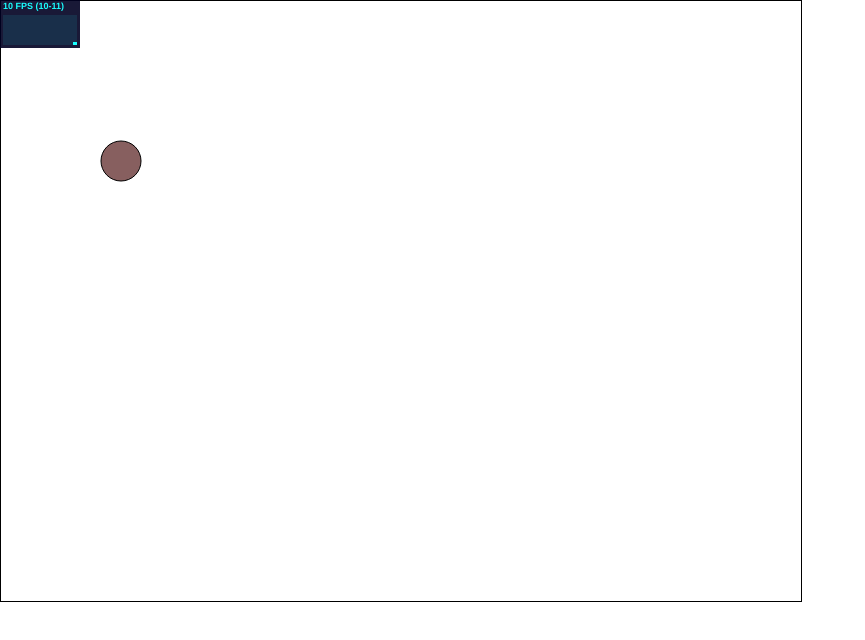
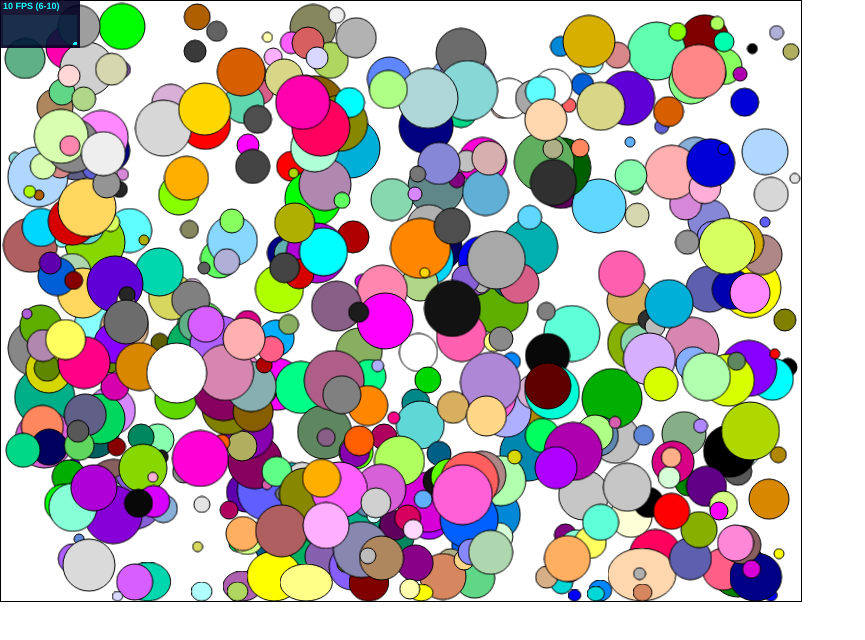
Before and after one commit to Sannita/gameJs, a plain HTML site: page WebContent/test.html in a window 1280 px wide. Shown: the whole page, without its empty margins (0-865 px from the left). Drawn offline with Linux system fonts and the light colour scheme; animation ran at ten frames a second.

Commit message:
item states and pre render

```diff
--- a/WebContent/js/ball.js
+++ b/WebContent/js/ball.js
@@ -1,11 +1,229 @@
 (function(g, Item, undefined){
+	var initStates = function(data){
+		var baseUpdate = function(item, world){
+			item.oldVx = item.vx;
+			item.oldVy = item.vy;
+
+			item.vx += item.currAx;
+			item.vy += item.currAy;
+
+			if(item.vx > 0 && item.vx > item.maxVx){
+				item.vx = item.maxVx;
+			}
+
+			if(item.vx < 0 && -item.vx > item.maxVx){
+				item.vx = -item.maxVx;
+			}
+
+			item.oldX = item.x;
+			item.oldY = item.y;
+
+			item.x += item.vx;
+			item.y += item.vy;
+
+			item.errX = 0;
+			item.errY = 0;
+
+			if( item.vx > 0 && item.x > world.getWidth() - 2 * item.radius){
+				item.x = world.getWidth() - 2 * item.radius;
+				item.vx *= -1;
+			}
+			if( item.vx < 0 && item.x < 0){
+				item.x = 0;
+				item.vx *= -1;
+			}
+			if( item.vy > 0 && item.y > world.getHeight() - 2 * item.radius){
+				item.y = world.getHeight() - 2 * item.radius;
+				item.vy *= -1;
+				item.bounce = true;
+			}else{
+				item.bounce = false;
+			}
+			if( item.vy < 0 && item.y < 0){
+				item.y = 0;
+				item.vy *= -1;
+			}
+		}
+
+		var StandOrMove = function(){
+			var state = this;
+			var imageData = null;
+
+			state.preRender = function(data){
+				imageData = g.utils.preRender(2 * data.radius, 2 * data.radius, function(ctx){
+					ctx.beginPath();
+					ctx.arc(data.radius + 1, data.radius + 1, data.radius, 0, 2 * Math.PI);
+					ctx.fillStyle = data.color;
+					ctx.fill();
+					ctx.stroke();
+				});
+			}
+
+			state.handleInput = function(item, input){
+				if(item.bounce){
+					return item.bouncingState;
+				}
+				if(input['KeyA'] || input['KeyD'] || input['KeyW'] || input['KeyS']){
+					return item.acceleratingState;
+				}
+				return null;
+			}
+			state.enter = function(item, input){
+				item.currAx = item.ax;
+				item.currAy = item.ay;
+			}
+			state.update = baseUpdate;
+			state.render = function(item, ctx, alpha){
+				alpha = alpha || 1;
+
+				var x = alpha * item.x + (1 - alpha) * item.oldX;
+				var y = alpha * item.y + (1 - alpha) * item.oldY;
+
+				ctx.drawImage(imageData, x, y);
+			}
+		}
+
+		var Accelerating = function(){
+			var state = this;
+			var imageData = null;
+
+			state.preRender = function(data){
+				imageData = g.utils.preRender(2 * data.radius, 2 * data.radius, function(ctx){
+					ctx.beginPath();
+					ctx.arc(data.radius + 1, data.radius + 1, data.radius, 0, 2 * Math.PI);
+					ctx.fillStyle = data.color;
+					ctx.fill();
+					ctx.stroke();
+				});
+			}
+
+			state.handleInput = function(item, input){
+				if(item.bounce){
+					return item.bouncingState;
+				}
+				if(!input['KeyA'] && !input['KeyD'] && !input['KeyW'] && !input['KeyS']){
+					return item.standOrMoveState;
+				}
+				return null;
+			}
+
+			state.enter = function(item, input){
+				if(input['KeyA']){
+					item.currAx = item.ax - 1;
+				}
+				if(input['KeyD']){
+					item.currAx = item.ax + 1;
+				}
+				if(input['KeyW']){
+					item.currAy = item.ay - 1;
+				}
+				if(input['KeyS']){
+					item.currAy = item.ay + 1;
+				}
+			}
+
+			state.update = baseUpdate;
+			state.render = function(item, ctx, alpha){
+				alpha = alpha || 1;
+
+				var x = alpha * item.x + (1 - alpha) * item.oldX;
+				var y = alpha * item.y + (1 - alpha) * item.oldY;
+
+				ctx.drawImage(imageData, x, y);
+			}
+		}
+
+		var Bouncing = function(){
+			var frame = 0;
+			var frames = [0.04, 0.08, 0.12, 0.16, 0.12, 0.08, 0.04];
+			var imageData = [];
+
+			var state = this;
+
+			state.preRender = function(data){
+				for(var i=0;i<frames.length;i++){
+					var d = frames[i];
+					var r1 = data.radius / (1 - d);
+					var r2 = data.radius * (1 - d)
+
+					imageData[i] = g.utils.preRender(2 * r1, 2 * r2, function(ctx){
+						var d = frames[i];
+						ctx.beginPath();
+						ctx.ellipse(r1, r2, r1 , r2, 0, 0, 2 * Math.PI);
+						ctx.fillStyle = data.color;
+						ctx.fill();
+						ctx.stroke();
+					});
+				}
+			}
+
+			state.enter = function(item, input){
+				frame = 0;
+			}
+			state.handleInput = function(item, input){
+				if(frame >= frames.length){
+					item.bounce = false;
+					return item.standOrMoveState;
+				}
+			}
+			state.update = function(item, world){
+				var d = (1 + frame) / frames.length;
+
+				item.vx += item.currAx;
+
+				if(item.vx > 0 && item.vx > item.maxVx){
+					item.vx = item.maxVx;
+				}
+
+				if(item.vx < 0 && -item.vx > item.maxVx){
+					item.vx = -item.maxVx;
+				}
+
+				item.oldX = item.x;
+				item.x += item.vx * d;
+
+				if( item.vx > 0 && item.x > world.getWidth() - 2 * item.radius){
+					item.x = world.getWidth() - 2 * item.radius;
+					item.vx *= -1;
+				}
+				if( item.vx < 0 && item.x < 0){
+					item.x = 0;
+					item.vx *= -1;
+				}
+			}
+			state.render = function(item, ctx, alpha){
+				alpha = alpha || 1;
+
+				var x = alpha * item.x + (1 - alpha) * item.oldX;
+				var y = alpha * item.y + (1 - alpha) * item.oldY;
+
+				//x = item.x + item.radius;
+				y = item.y;
+
+				var d = frames[frame];
+
+				ctx.drawImage(imageData[frame], x - (data.radius * d), y + (data.radius * d * 2));
+
+				frame++;
+			}
+		}
+
+		data.standOrMoveState = new StandOrMove();
+		data.acceleratingState = new Accelerating();
+		data.bouncingState = new Bouncing();
+		data.state = data.standOrMoveState;
+	}
 
 	var Ball = function(radius)
 	{
 	  var data = new g.items.ItemData();
 	  data.radius = radius;
+		data.maxVx = 30;
+		data.maxVy = 30;
 
-	  Item.call(this, 2 * radius, 2 * radius, data);
+		Item.call(this, 2 * radius, 2 * radius, data);
+
+		initStates(data);
 	}
 
 	g.utils.inherits(Ball, Item);
@@ -15,86 +233,17 @@
 	}
 
 	Ball.prototype.update = function(data, world, t, dt){
-		data.oldVx = data.vx;
-		data.oldVy = data.vy;
-
-		data.vx += data.ax;
-		data.vy += data.ay;
-
-		data.oldX = data.x;
-		data.oldY = data.y;
-
-		data.x += data.vx;
-		data.y += data.vy;
-
-		data.errX = 0;
-		data.errY = 0;
-
-		if( data.vx > 0 && data.x > world.getWidth() - 2 * data.radius){
-			data.x = world.getWidth() - 2 * data.radius;
-			data.vx *= -1;
-		}
-		if( data.vx < 0 && data.x < 0){
-			data.x = 0;
-			data.vx *= -1;
-		}
-		if( data.vy > 0 && data.y > world.getHeight() - 2 * data.radius){
-			data.y = world.getHeight() - 2 * data.radius;
-			data.vy *= -1;
-			data.bounce = true;
-		}else{
-			data.bounce = false;
-		}
-		if( data.vy < 0 && data.y < 0){
-			data.y = 0;
-			data.vy *= -1;
-		}
-
-		/*
-		var items = world.getItems();
-		for(var i=0;i<items.length;i++){
-			if(this.collide(data, items[i])){
-				if(data.vx > 0){
-					data.x = items[i].getX() - data.radius - items[i].getRadius();
-				}
-				if(data.vx < 0){
-					data.x = items[i].getX() + data.radius + items[i].getRadius();
-				}
-				if(data.vy > 0){
-					data.y = items[i].getY() - data.radius - items[i].getRadius();
-				}
-				if(data.vy < 0){
-					data.y = items[i].getY() + data.radius + items[i].getRadius();
-				}
-				data.toDelete = true;
-			}
-		}*/
+		data.state.update(data, world);
 	}
 
 	Ball.prototype.render = function(data, ctx, alpha ){
-		alpha = alpha || 1;
+		data.state.render(data,ctx,alpha);
+	}
 
-		var x = alpha * data.x + (1 - alpha) * data.oldX + data.radius;
-		var y = alpha * data.y + (1 - alpha) * data.oldY + data.radius;
-		ctx.beginPath();
-		if(data.bounce){
-			ctx.ellipse(x, y + data.radius * 0.15, data.radius / 0.85 , data.radius * 0.85, 0, 0, 2 * Math.PI);
-		}else{
-			ctx.arc(x, y, data.radius, 0, 2 * Math.PI);
-		}
-
-		ctx.fillStyle = data.color;
-		ctx.fill();
-		ctx.stroke();
-		/*
-		console.log(JSON.stringify({
-			alpha: alpha,
-			y : data.y,
-			oldY : data.oldY,
-			vy : data.vy,
-			errY : data.errY,
-			rY : y
-		}));*/
+	Ball.prototype.preRender = function(data){
+		data.standOrMoveState.preRender(data);
+		data.acceleratingState.preRender(data);
+		data.bouncingState.preRender(data);
 	}
 
 	Ball.prototype.collide = function(data, ball){
--- /dev/null
+++ b/WebContent/js/core.js
@@ -0,0 +1,44 @@
+//see http://articles.edwardsoft.com/private-prototype-functions
+
+(function(g, undefined){
+	g.utils ={};
+	g.items ={};
+
+	var bindPublicProtoFunctions = function(obj, data)
+	{
+	  var proto = Object.getPrototypeOf(obj);
+	  if(!proto)
+		return;
+
+	  for(key in proto)
+		if(typeof proto[key] == 'function')
+		  if(key != 'constructor' && key.charAt(key.length - 1) != '_')
+			obj[key] = proto[key].bind(obj, data);
+	}
+
+	var inherits = function(subclass, superclass)
+	{
+	  subclass.prototype = Object.create(superclass.prototype);
+	  subclass.prototype.constructor = subclass;
+	}
+
+	g.utils.bindPublicProtoFunctions = bindPublicProtoFunctions;
+	g.utils.inherits = inherits;
+
+	g.utils.getRandomInt = function(min, max){
+		return Math.floor(Math.random() * (max - min + 1)) + min;
+	}
+
+	g.utils.preRender = function(w, h, fnRender){
+		var canvas = document.createElement('canvas');
+		canvas.width = w + 2;
+		canvas.height = h + 2;
+
+		var ctx = canvas.getContext('2d');
+
+		fnRender(ctx);
+
+		ctx.getImageData(0,0,canvas.width,canvas.height);
+		return canvas;
+	}
+})(window.gameJs = {});
--- a/WebContent/js/items.js
+++ b/WebContent/js/items.js
@@ -1,28 +1,63 @@
 (function(g,undefined){
+	var BaseState = function(data){
+		var state = this;
+		var imageData = null;
+
+		state.preRender = function(data){
+			imageData = g.utils.preRender(data.w, data.h, function(ctx){
+				ctx.beginPath();
+				ctx.rect(1,1,data.w,data.h);
+				ctx.fillStyle = data.color;
+				ctx.fill();
+				ctx.stroke();
+			});
+		}
+
+		state.handleInput = function(item, input){
+
+		}
+		state.enter = function(item, input){
+
+		}
+		state.update = function(item, world){
+
+		}
+		state.render = function(item, ctx, alpha){
+			alpha = alpha || 1;
+
+			var x = alpha * data.x + (1 - alpha) * data.oldX;
+			var y = alpha * data.y + (1 - alpha) * data.oldY;
+
+			ctx.drawImage(imageData, x, y);
+		}
+	}
+
 	var ItemData = function(){
-		this.itemId = null;
-		this.h = 0;
-		this.w = 0;
-		this.x = 0;
-		this.y = 0;
-		this.oldX = 0;
-		this.oldY = 0;
-		this.errX = 0;
-		this.errY = 0;
-		this.vx = 0;
-		this.vy = 0;
-		this.oldVx = 0;
-		this.oldVy = 0;
-		this.ax = 0;
-		this.ay = 0;
-		this.color = 'rgba(0,0,0,0)';
-		this.isVisible = true;
-		this.isActive = true;
-		this.toDelete = false;
-	};
-
-	var ItemState = function(){
-
+		var itemData = this;
+		itemData.itemId = null;
+		itemData.h = 0;
+		itemData.w = 0;
+		itemData.x = 0;
+		itemData.y = 0;
+		itemData.oldX = 0;
+		itemData.oldY = 0;
+		itemData.errX = 0;
+		itemData.errY = 0;
+		itemData.vx = 0;
+		itemData.vy = 0;
+		itemData.maxVx = 0;
+		itemData.maxVy = 0;
+		itemData.oldVx = 0;
+		itemData.oldVy = 0;
+		itemData.ax = 0;
+		itemData.ay = 0;
+		itemData.currAx = 0;
+		itemData.currAy = 0;
+		itemData.color = 'rgba(0,0,0,0)';
+		itemData.isVisible = true;
+		itemData.isActive = true;
+		itemData.toDelete = false;
+		itemData.state = {};
 	};
 
 	var Item = function(h, w, data)
@@ -30,6 +65,7 @@
 	  var data = data || new ItemData();
 	  data.h = h;
 	  data.w = w;
+		data.state = new BaseState(data);
 	  g.utils.bindPublicProtoFunctions(this, data);
 	}
 
@@ -105,6 +141,8 @@
 	Item.prototype.setAccel = function(data,ax,ay){
 		data.ax = ax;
 		data.ay = ay;
+		data.currAx = ax;
+		data.currAy = ay;
 	}
 
 	Item.prototype.setColor = function(data, color) {
@@ -138,27 +176,26 @@
 	}
 
 	Item.prototype.handleInput = function(data, input){
-		//console.log(input);
+		var state = data.state.handleInput(data, input);
+		if(state){
+			data.state = state;
+			data.state.enter(data, input);
+		}
 	}
 
 	Item.prototype.update = function(data, world, t, dt){
-
+		data.state.update(data, world);
 	}
 
 	Item.prototype.render = function(data, ctx, alpha){
-		alpha = alpha || 1;
-
-		var x = alpha * data.x + (1 - alpha) * data.oldX;
-		var y = alpha * data.y + (1 - alpha) * data.oldY;
-
-		ctx.beginPath();
-		ctx.rect(x,y,data.w,data.h);
-		ctx.fillStyle = data.color;
-		ctx.fill();
-		ctx.stroke();
+		data.state.render(data, ctx, alpha);
 	}
 
-  g.items.ItemData = ItemData;
-  g.items.ItemState = ItemState;
+	Item.prototype.preRender = function(data){
+		data.state.preRender(data);
+	}
+
+
+	g.items.ItemData = ItemData;
 	g.items.Item = Item;
 })(window.gameJs);
--- a/WebContent/js/prototypes.js
+++ /dev/null
@@ -1,31 +0,0 @@
-//see http://articles.edwardsoft.com/private-prototype-functions
-
-(function(g, undefined){
-	g.utils ={};
-	g.items ={};
-
-	var bindPublicProtoFunctions = function(obj, data)
-	{
-	  var proto = Object.getPrototypeOf(obj);
-	  if(!proto)
-		return;
-
-	  for(key in proto)
-		if(typeof proto[key] == 'function')
-		  if(key != 'constructor' && key.charAt(key.length - 1) != '_')
-			obj[key] = proto[key].bind(obj, data);
-	}
-
-	var inherits = function(subclass, superclass)
-	{
-	  subclass.prototype = Object.create(superclass.prototype);
-	  subclass.prototype.constructor = subclass;
-	}
-
-	g.utils.bindPublicProtoFunctions = bindPublicProtoFunctions;
-	g.utils.inherits = inherits;
-
-	g.utils.getRandomInt = function(min, max){
-		return Math.floor(Math.random() * (max - min + 1)) + min;
-	}
-})(window.gameJs = {});
--- a/WebContent/js/world.js
+++ b/WebContent/js/world.js
@@ -15,7 +15,11 @@
 	}
 
 	World.prototype.init = function(data){
-		//console.log('init');
+		for (var i in data.items) {
+			if (data.items.hasOwnProperty(i)) {
+					data.items[i].preRender();
+			}
+		}
 	}
 
 	World.prototype.getWidth = function(data){
@@ -40,21 +44,5 @@
 		return data.items[itemId];
 	}
 
-	/*World.prototype.checkCollisions = function(data){
-		for(var i=0;i<data.items.length;i++){
-			if(data.items[i].collision){
-				continue;
-			}
-			for(var j=i+1;j<data.items.length;j++){
-
-				if(i != j && !data.items[j].collision && data.items[i].collide(data.items[j])){
-					data.items[i].collision = true;
-					data.items[j].collision = true;
-					break;
-				}
-			}
-		}
-	}*/
-
 	g.World = World;
 })(window.gameJs);
--- a/WebContent/test.html
+++ b/WebContent/test.html
@@ -15,7 +15,7 @@ Your browser does not support the HTML5 canvas tag.
 </canvas>
 
 <script type="text/javascript" src="js/stats.js"></script>
-<script type="text/javascript" src="js/prototypes.js"></script>
+<script type="text/javascript" src="js/core.js"></script>
 <script type="text/javascript" src="js/colors.js"></script>
 <script type="text/javascript" src="js/engine.js"></script>
 <script type="text/javascript" src="js/inputListener.js"></script>
@@ -27,11 +27,12 @@ Your browser does not support the HTML5 canvas tag.
 <script type="text/javascript">
 (function(g, undefined){
 
-  var inputListener = new g.InputListener();
+
 	var world = new g.World(800,600);
+	var inputListener = new g.InputListener();
 	var engine = new g.Engine(world, inputListener);
 	//var i = g.utils.getRandomInt(0,1023);
-	/*var start = 0;
+	var start = 0;
 	var end = 512;
 	var bar = new g.items.Bar(start, end, 5, 775);
 	bar.setColor('red');
@@ -63,61 +64,19 @@ Your browser does not support the HTML5 canvas tag.
 		if((100 * i / end) < 30){
 			bar.setColor('red');
 		}
+		ball.preRender();
 		engine.render();
 		i++;
 		if(i < end){
 			window.setTimeout(addBall, 1);
 		}else{
-			console.log(world.getItems());
 			bar.setToDelete(true);
+			world.init();
 			engine.start();
 		}
 	}
 
 	addBall();
-*/
-
-
-	var ball1 = new g.items.Ball(20);
-	ball1.setPos(100,100);
-	ball1.setSpeed(0,0);
-	ball1.setAccel(0,1);
-	ball1.setColor(g.utils.findColor(g.utils.getRandomInt(0,256))['hexString']);
-	world.addItem(ball1);
-	engine.render();
-	engine.start();
-	/*var ball2 = new g.items.Ball(20);
-	ball2.setPos(500,100);
-	ball2.setSpeed(0,0);
-	ball2.setAccel(1,0);*/
-	/*var item = new g.items.Item();
-	item.setSize(40,40);
-	item.setPos(100,100);
-	item.setSpeed(0,0);
-	//item.setAccel(0,0.1);*/
-
-	/*world.addItem(ball2);*/
-/*  var color = g.utils.findColor(184)
-
-	var bar = new g.items.Bar(0, 100);
-	bar.setColor('green');
-	bar.setPos(200,200);
-	world.addItem(bar);
-	var bar2 = new g.items.Bar(0, 100);
-	bar2.setColor('blue');
-	bar2.setPos(200,250);
-	world.addItem(bar2);
-	var bar3 = new g.items.Bar(0, 100);
-	bar3.setColor(color['hexString']);
-	bar3.setPos(200,300);
-	world.addItem(bar3);
-	var bar4 = new g.items.Bar(0, 100);
-	bar4.setColor('red');
-	bar4.setPos(200,350);
-	world.addItem(bar4);
-
-	console.log(world.getItems());
-*/
 
 	/*
 	var i = 0;
```
